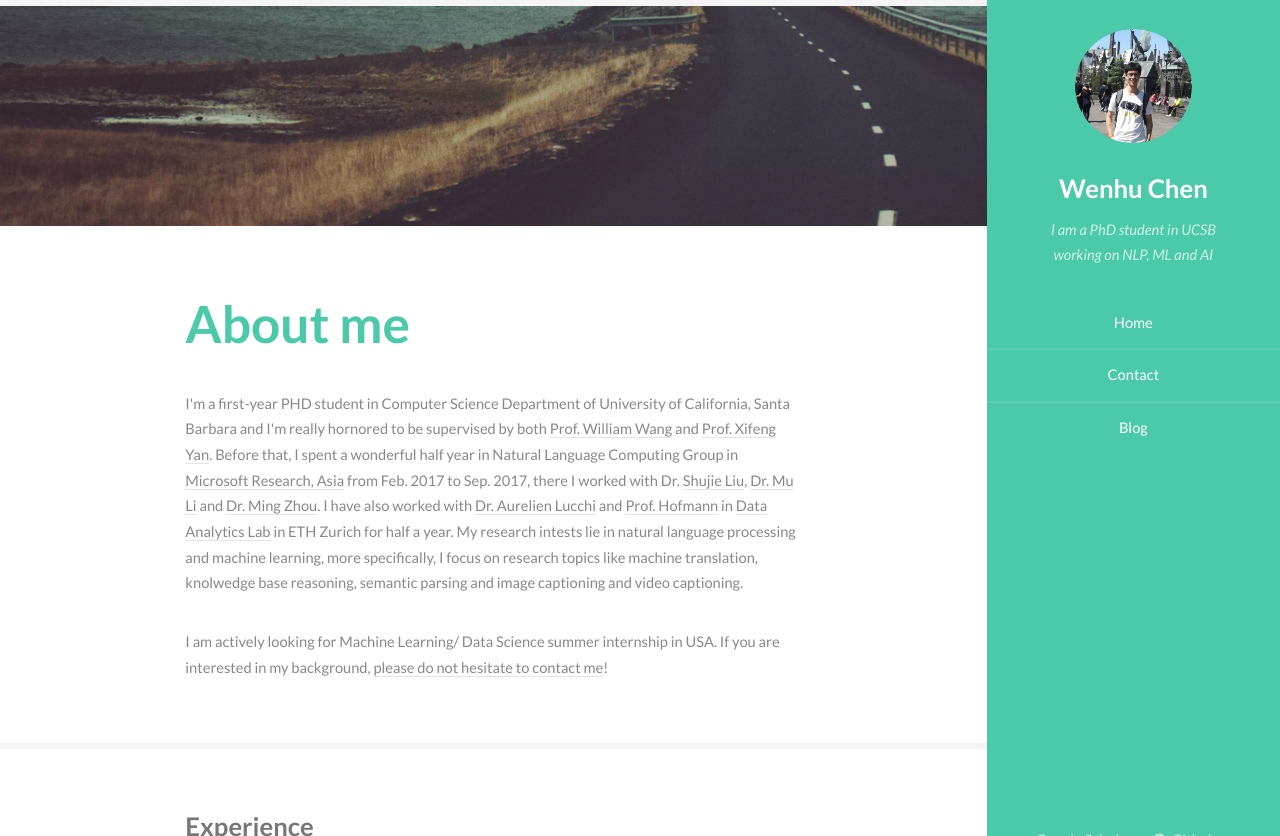
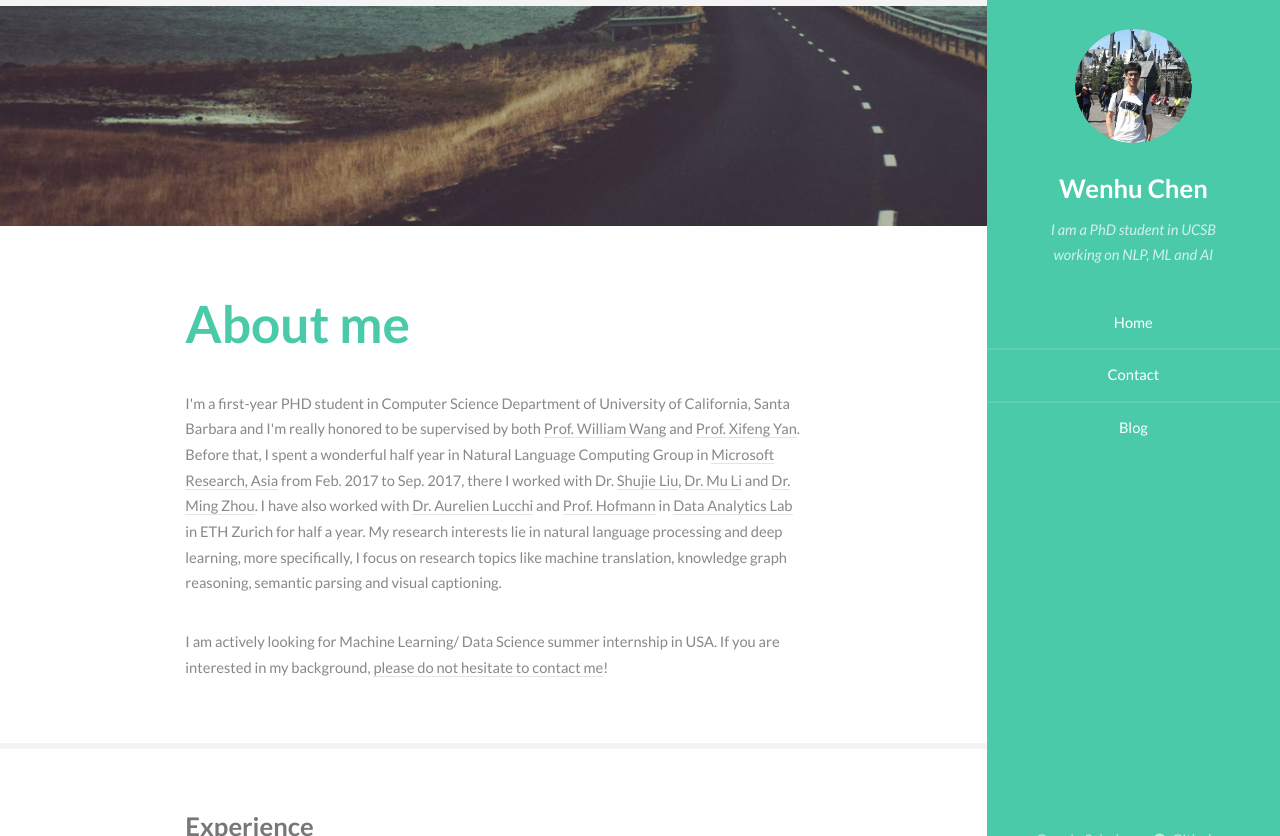
Before and after one commit to wenhuchen/wenhuchen.github.io, a Jekyll site: the page built from index.html, in a window 1280 px wide and 900 px high, cut to the strip 0-836 px from the top of the window. Built offline with Jekyll 4.4.1, drawn with Linux system fonts in a browser that asks for light colours; some of the changed text lies outside the part shown.

Commit message:
revise typos

```diff
--- a/index.html
+++ b/index.html
@@ -19,7 +19,7 @@
             <header class="major">
                 <h2>About me</h2>
             </header>
-            <p>I'm a first-year PHD student in Computer Science Department of University of California, Santa Barbara and I'm really hornored to be supervised by both <a href="http://www.cs.ucsb.edu/~william/index.html">Prof. William Wang</a> and <a href="http://www.cs.ucsb.edu/~xyan/">Prof. Xifeng Yan</a>. Before that, I spent a wonderful half year in Natural Language Computing Group in  <a href="https://www.microsoft.com/en-us/research/lab/microsoft-research-asia/">Microsoft Research, Asia</a> from Feb. 2017 to Sep. 2017, there I worked with Dr. <a href="https://www.microsoft.com/en-us/research/people/shujliu/">Shujie Liu</a>, <a href="https://www.microsoft.com/en-us/research/people/muli/">Dr. Mu Li</a> and <a href="https://www.microsoft.com/en-us/research/people/mingzhou/">Dr. Ming Zhou</a>. I have also worked with <a href="http://people.inf.ethz.ch/alucchi/"> Dr. Aurelien Lucchi</a> and <a href="http://www.da.inf.ethz.ch/people/ThomasHofmann/">Prof. Hofmann</a> in <a href="http://www.da.inf.ethz.ch/">Data Analytics Lab</a> in ETH Zurich for half a year. My research intests lie in natural language processing and machine learning, more specifically, I focus on research topics like machine translation, knolwedge base reasoning, semantic parsing and image captioning and video captioning.</p>
+            <p>I'm a first-year PHD student in Computer Science Department of University of California, Santa Barbara and I'm really honored to be supervised by both <a href="http://www.cs.ucsb.edu/~william/index.html">Prof. William Wang</a> and <a href="http://www.cs.ucsb.edu/~xyan/">Prof. Xifeng Yan</a>. Before that, I spent a wonderful half year in Natural Language Computing Group in  <a href="https://www.microsoft.com/en-us/research/lab/microsoft-research-asia/">Microsoft Research, Asia</a> from Feb. 2017 to Sep. 2017, there I worked with Dr. <a href="https://www.microsoft.com/en-us/research/people/shujliu/">Shujie Liu</a>, <a href="https://www.microsoft.com/en-us/research/people/muli/">Dr. Mu Li</a> and <a href="https://www.microsoft.com/en-us/research/people/mingzhou/">Dr. Ming Zhou</a>. I have also worked with <a href="http://people.inf.ethz.ch/alucchi/"> Dr. Aurelien Lucchi</a> and <a href="http://www.da.inf.ethz.ch/people/ThomasHofmann/">Prof. Hofmann</a> in <a href="http://www.da.inf.ethz.ch/">Data Analytics Lab</a> in ETH Zurich for half a year. My research interests lie in natural language processing and deep learning, more specifically, I focus on research topics like machine translation, knowledge graph reasoning, semantic parsing and visual captioning.</p>
             <p>
             I am actively looking for Machine Learning/ Data Science summer internship in USA. If you are interested in my background, <a href="mailto:wenhuchen@cs.ucsb.edu">please do not hesitate to contact me</a>!
         </div>
```
Also changed, not shown: other parts of index.html (+1 -1 lines), 1 other file.
